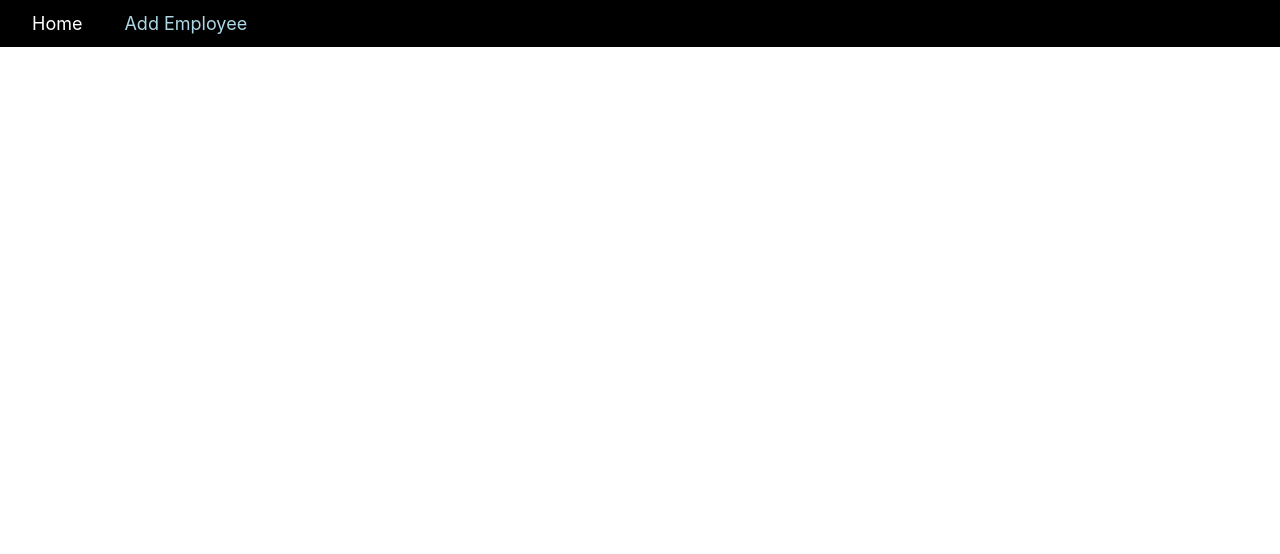
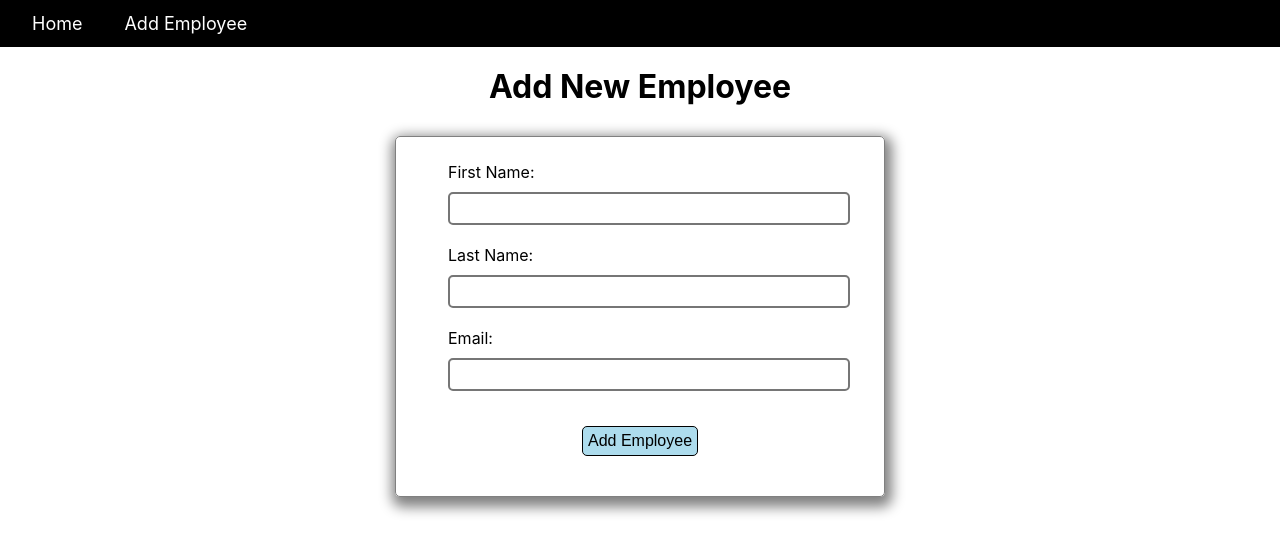
Before and after one commit to KamalByanjankar/CRUDapplication, a React (Create React App) app in the folder crudapplication-frontend/: page /addEmployee/1 in a window 1280 px wide. Before the commit this address had no page. Shown: the top 554 px of the page. Built offline with nearby package versions, Linux system fonts and the light colour scheme; no server answers.

Commit message:
post and update using same component

```diff
--- a/crudapplication-frontend/src/App.js
+++ b/crudapplication-frontend/src/App.js
@@ -11,7 +11,7 @@ function App() {
         <Navbar />
         <Routes>
           <Route path="/" element={<EmployeeList />} />
-          <Route path="/addEmployee" element={<AddEmployee />} />
+          <Route path="/addEmployee/:id" element={<AddEmployee />} />
         </Routes>
       </Router>
     </div>
--- a/crudapplication-frontend/src/components/AddEmployee/AddEmployee.jsx
+++ b/crudapplication-frontend/src/components/AddEmployee/AddEmployee.jsx
@@ -1,6 +1,6 @@
-import React, { useState } from 'react'
+import React, { useState, useEffect } from 'react'
 import axios from 'axios'
-import { useNavigate } from 'react-router-dom'
+import { useNavigate, useParams } from 'react-router-dom'
 import './AddEmployee.css'
 
 
@@ -8,12 +8,46 @@ function AddEmployee() {
   const [firstName, setFirstName] = useState("")
   const [lastName, setLastName] = useState("")
   const [emailId, setEmailId] = useState("")
+  const params = useParams()
+
+  const id = params.id;
 
   let navigate = useNavigate()
 
+  useEffect(() => {
+    if(id === '-1'){
+      return
+    }
+    else{
+      const getDataFromServerUsingId = async () => {
+        let response = await axios.get(`http://localhost:8080/api/v1/employees/${id}`)
+        let employee = response.data
+        setFirstName(employee.firstName)
+        setLastName(employee.lastName)
+        setEmailId(employee.emailId)
+      }
+      getDataFromServerUsingId()
+    }
+  }, [id])
+
   const addEmployee = async (e) => {
+    let response;
     e.preventDefault();
-    const response = await axios.post("http://localhost:8080/api/v1/employees",
+
+    if(id !== '-1'){
+      response = await axios.put(`http://localhost:8080/api/v1/employees/${id}`,
+      {
+        "firstName":firstName,
+        "lastName": lastName,
+        "emailId": emailId
+      })
+      if(response){
+        navigate("/")
+      }
+    }
+
+    if(id === '-1'){
+      response = await axios.post("http://localhost:8080/api/v1/employees",
       {
         "firstName": firstName,
         "lastName": lastName,
@@ -21,6 +55,10 @@ function AddEmployee() {
       })
       if(response){
         navigate("/")
+      }
+    }
+    else{
+      return
     }
   }
 
--- a/crudapplication-frontend/src/components/EmployeeList/EmployeeList.jsx
+++ b/crudapplication-frontend/src/components/EmployeeList/EmployeeList.jsx
@@ -1,10 +1,16 @@
 import React, { useEffect, useState } from 'react'
 import axios from 'axios'
+import { useNavigate } from 'react-router-dom'
+import './EmployeeList.css'
 
-import './EmployeeList.css'
 
 function EmployeeList() {
     const [employee, setEmployee] = useState([])
+    let navigate = useNavigate();
+
+    useEffect(() => {
+        getDataFromServer();
+    }, [])
 
     //fetch data from database
     const getDataFromServer = async () => {
@@ -14,10 +20,6 @@ function EmployeeList() {
         }
     }
 
-    useEffect(() => {
-        getDataFromServer();
-    }, [])
-
     //delete data from database
     const deleteData = async (id) => {
         const response = await axios.delete(`http://localhost:8080/api/v1/employees/${id}`)
@@ -26,11 +28,18 @@ function EmployeeList() {
         }
     }
 
+    //Update data in database
+    const updateData = (id) => {
+        // const data = employee.find(emp => emp.id === id)
+        navigate(`/addEmployee/${id}`)
+    }
+
   return (
     <div className="employeeList">
         <table>
             <thead>
                 <tr>
+                    <th>Id</th>
                     <th>First Name</th>
                     <th>Last Name</th>
                     <th>Email</th>
@@ -42,11 +51,12 @@ function EmployeeList() {
                     return(
                         <tbody key={data.id}>
                             <tr>
+                                <td>{data.id}</td>
                                 <td>{data.firstName}</td>
                                 <td>{data.lastName}</td>
                                 <td>{data.emailId}</td>
                                 <td>
-                                    <button>Update</button>
+                                    <button onClick={() => updateData(data.id)}>Update</button>
                                     <button onClick={() => deleteData(data.id)}>Delete</button>
                                 </td>
                             </tr>
--- a/crudapplication-frontend/src/components/Navbar/navbar.jsx
+++ b/crudapplication-frontend/src/components/Navbar/navbar.jsx
@@ -9,7 +9,7 @@ function navbar() {
             <NavLink to="/" className={({isActive}) => (isActive ? "active": "")}>Home</NavLink>
         </li>
         <li>
-            <NavLink to="/addEmployee" className={({isActive}) => (isActive ? "active" : "")}>Add Employee</NavLink>
+            <NavLink to="/addEmployee/-1" className={({isActive}) => (isActive ? "active" : "")}>Add Employee</NavLink>
         </li>
     </div>
   )
```
Lines whose indentation alone changed are shown as unchanged.
